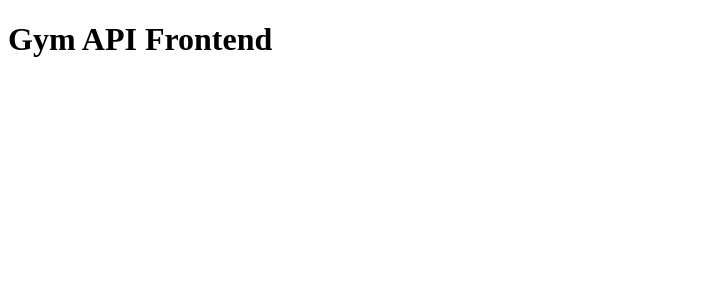
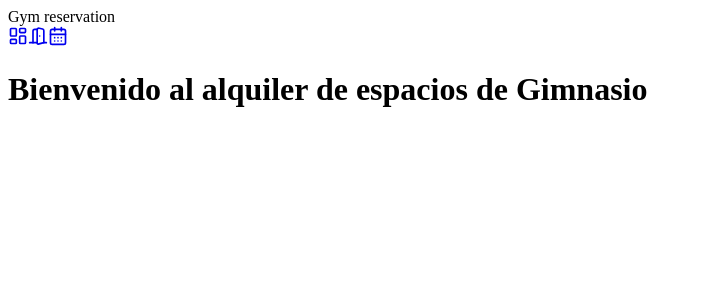
Before and after one commit to marbobe/gym-reservation-front, a React (Vite) app: page / in a window 1280 px wide. Shown: the top 300 px of the page, without its empty margins (0-702 px from the left). Built offline with nearby package versions, Linux system fonts and the light colour scheme.

Commit message:
basic structure

```diff
--- a/src/App.tsx
+++ b/src/App.tsx
@@ -1,9 +1,24 @@
+import { BrowserRouter,Routes, Route } from "react-router-dom";
+import { MainLayout } from "./components/layout/MainLayout";
+import { RoomsPage } from "./pages/RoomsPage";
+import { ReservationsPage } from "./pages/ReservationsPage";
+
+const Dashboard = () => <h1 className="text-2xl font-bold">Bienvenido al alquiler de espacios de Gimnasio</h1>;
+
+
+
 function App(){
   return(
-    <div>
-      <h1>Gym API Frontend</h1>
-    </div>
-  )
+    <BrowserRouter>
+      <Routes>
+          <Route path="/" element={<MainLayout />}>
+            <Route index element={<Dashboard/>}/>
+            <Route path="rooms" element={<RoomsPage/>}/>
+            <Route path="reservations" element={<ReservationsPage/>} />
+          </Route>
+      </Routes>
+    </BrowserRouter>
+  );
 }
 
 export default App
--- /dev/null
+++ b/src/components/layout/MainLayout.tsx
@@ -0,0 +1,32 @@
+import { Fragment } from "react";
+import { Link, Outlet } from 'react-router-dom';
+import { LayoutDashboard, DoorOpen, CalendarDays } from 'lucide-react';
+
+export const MainLayout = () => {
+    return(
+        <Fragment>
+            {/* Sidebar */}
+            <aside>
+                <div>Gym reservation </div>
+                <nav>
+                    <Link to="/">
+                        <LayoutDashboard size={20}>Dashboard</LayoutDashboard>
+                    </Link>
+                    <Link to="/rooms">
+                        <DoorOpen size={20}>Salas</DoorOpen>
+                    </Link>
+                    <Link to="/reservations">
+                        <CalendarDays size={20}>Reservas</CalendarDays>
+                    </Link>
+                </nav>
+            </aside>
+
+            {/* Main Content */}
+            <main>
+                <div>
+                    <Outlet/>
+                </div>
+            </main>
+        </Fragment>
+    )
+}
--- /dev/null
+++ b/src/pages/ReservationsPage.tsx
@@ -0,0 +1,32 @@
+import { useReservations } from "../hooks/useReservations";
+
+export const ReservationsPage = () => {
+
+    const {reservations, loading, error} = useReservations();
+
+    if(loading){
+        return <p>Cargando reservas ...</p>
+    }
+    if(error){
+        return <p style={{color: 'red'}}>{error}</p>;
+    }
+
+    return(
+        <div>
+            <h1>Todas las reservas</h1>
+            <ul>
+                {reservations.map((reserva)=>(
+                    <li key={reserva.id}>
+                        <strong>Reserva:{reserva.id}</strong><br/>
+                        <strong>Sala: {reserva.room?.name}</strong><br/>
+                        <strong>Inicio: {new Date(reserva.startTime).toLocaleString()}</strong><br/>
+                        <strong>Fin: {new Date(reserva.endTime).toLocaleString()}</strong><br/>
+                        <span>Estado: {reserva.status === 'active' ? '✅ Activa' : '❌ Cancelada'}</span>
+                    </li>
+
+                ))}
+            </ul>
+        </div>
+
+    );
+}
--- /dev/null
+++ b/src/pages/RoomsPage.tsx
@@ -0,0 +1,28 @@
+import { useRooms } from "../hooks/useRooms"
+
+export const RoomsPage = () => {
+
+    const { rooms, loading, error } = useRooms();
+
+    if(loading){
+        return <p> Cargando salas...</p>
+    }
+    if(error){
+        return <p style={{color: 'red'}}>{error}</p>;
+    }
+
+
+    return(
+        <div>
+            <h1>Nuestras salas</h1>
+            <ul>
+                {rooms.map((sala)=> (
+                    <li key={sala.id}>
+                        {sala.name} - capacidad: {sala.capacity} personas
+                    </li>
+                ))}
+            </ul>
+        </div>
+
+    )
+}
```
Also changed, not shown: src/components/features/RoomCard.tsx (added), src/components/features/RservationForm.tsx (added), src/components/layout/Sidebar.tsx (added), src/components/layout/Topbar.tsx (added), src/components/ui/Badge.tsx (added), src/components/ui/Button.tsx (added), src/components/ui/Modal.tsx (added).
